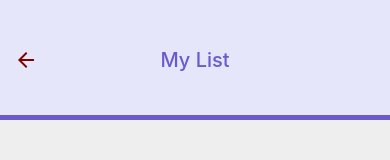
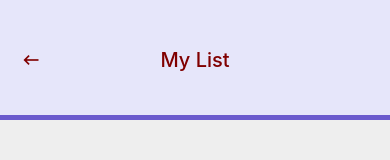
Before and after one commit to Hyogyeong8/ToDoApp_ReactNative, a React Native app: screen / in a window 390 px wide. Both pictures are taken after a click on the button "List". Shown: the top 160 px of the page. Built offline with nearby package versions, Linux system fonts and the light colour scheme.

Commit message:
Refactpr: navigation header style

```diff
--- a/src/navigations/Stack.js
+++ b/src/navigations/Stack.js
@@ -1,14 +1,13 @@
 import React from "react";
 import { createStackNavigator } from "@react-navigation/stack";
 import { Home, List, Chat } from "../screens"; // 폴더까지만 입력하면 폴더 아래에 있는 index.js를 가지고 온다.
-import { FontAwesome5 } from "@expo/vector-icons";
+import { FontAwesome5, MaterialIcons } from "@expo/vector-icons";
 
 const Stack = createStackNavigator();
-
 const StackNav = () => {
   return (
     <Stack.Navigator
-      initialRouteName="Home"
+      initialRouteName='Home'
       screenOptions={{
         cardStyle: { backgroundColor: "#eee" },
         headerStyle: {
@@ -19,30 +18,50 @@ const StackNav = () => {
         },
         headerTitleStyle: {
           fontSize: 20,
-          color: "slateblue",
+          // color: 'slateblue',
         },
         headerTitleAlign: "center",
-        headerTitle: ({ style }) => {
+        headerTitle: ({ style, tintColor }) => {
           // console.log(props);
-          return <FontAwesome5 name="react" style={style} />;
+          return (
+            <FontAwesome5
+              name='react'
+              style={style}
+              color={tintColor}
+            />
+          );
         },
         headerTintColor: "maroon",
+        headerBackTitle: "Prev",
+        headerBackTitleStyle: { fontSize: 20 },
       }}
     >
       <Stack.Screen
-        name="Home"
+        name='Home'
         component={Home}
         options={{ headerShown: false }}
       />
       <Stack.Screen
-        name="List"
+        name='List'
         component={List}
-        options={{ headerTitle: "My List" }}
+        options={{
+          headerTitle: "My List",
+          headerBackImage: ({ tintColor }) => {
+            return (
+              <MaterialIcons
+                name='keyboard-backspace'
+                size={20}
+                color={tintColor}
+                style={{ margin: 10 }}
+              />
+            );
+          },
+        }}
       />
       <Stack.Screen
-        name="Chat"
+        name='Chat'
         component={Chat}
-        // options={({ route }) => ({ headerTitle: route.params.name })}
+        options={({ route }) => ({ headerTitle: route.params.name })}
       />
     </Stack.Navigator>
   );
--- a/src/screens/Chat.js
+++ b/src/screens/Chat.js
@@ -1,4 +1,4 @@
-import React from "react";
+import React, { useLayoutEffect } from "react";
 import styled from "styled-components/native";
 import Button from "../components/Button";
 
@@ -20,7 +20,7 @@ const Chat = ({ route, navigation }) => {
       <StyledText>{route.params.id}</StyledText>
       <StyledText>{route.params.name}</StyledText>
       <Button
-        title="Home"
+        title='Home'
         onPress={() =>
           navigation.reset({ routes: [{ name: "Home" }, { name: "List" }] })
         }
--- a/src/screens/Home.js
+++ b/src/screens/Home.js
@@ -20,7 +20,10 @@ const Home = ({ navigation }) => {
   return (
     <Container insets={insets}>
       <StyledText>Home</StyledText>
-      <Button title="List" onPress={() => navigation.navigate("List")}></Button>
+      <Button
+        title='List'
+        onPress={() => navigation.navigate("List")}
+      ></Button>
     </Container>
   );
 };
```
Also changed, not shown: assets/adaptive-icon.png (added).
